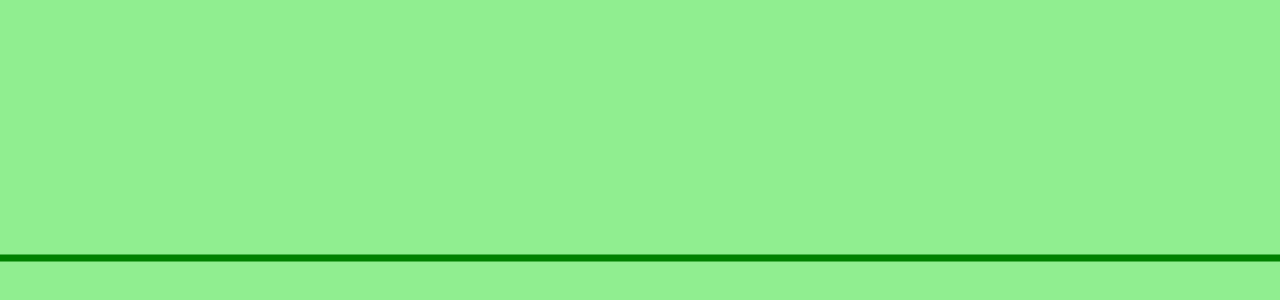
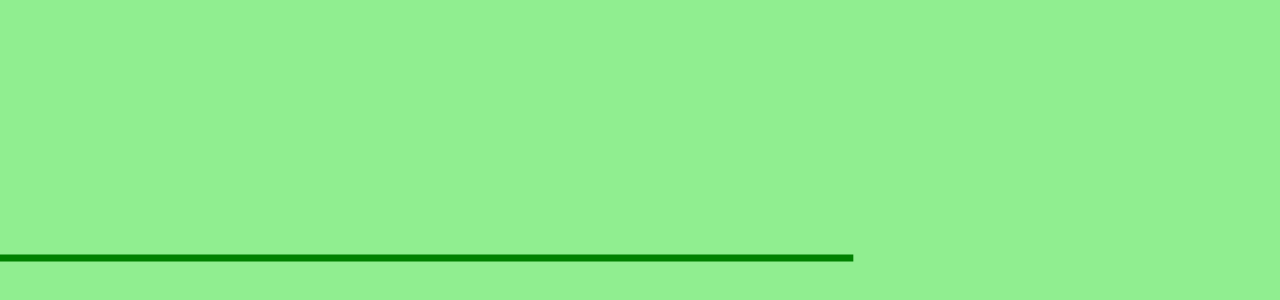
Before and after one commit to mindfullabs/mindful-toolbox, a plain HTML site: page index.html in a window 1280 px wide. Shown: the part 142-442 px from the top of the page. Drawn offline with Linux system fonts and the light colour scheme.

Commit message:
changed time

```diff
--- a/index.html
+++ b/index.html
@@ -41,14 +41,16 @@ function drawGrapher() {
 		var now = _.time()
 		svg.empty()
 
-		var leftTime = now - 1000 * 3
+		var timeSpan = 4000
+		var leftTime = now - (2/3)*timeSpan
+		var rightTime = now + (1/3)*timeSpan
 
 		var rightP = [now, 0]
-		var rightPos = [size[0], size[1] / 2]
+		var rightPos = [_.lerp(leftTime, 0, rightTime, size[0], rightP[0]), size[1] / 2]
 		for (var i = model.points.length - 1; i >= 0; i--) {
 			var p = model.points[i]
 			var pos = [
-				_.lerp(leftTime, 0, now, size[0], p[0]),
+				_.lerp(leftTime, 0, rightTime, size[0], p[0]),
 				rightPos[1] + rightP[1]
 			]
 
--- a/utils.js
+++ b/utils.js
@@ -42,7 +42,10 @@ function grabMouseRelative(d, cb, onUp) {
     grabMouse(d, function (pos) {
         if (lastPos) cb(sub(pos, lastPos))
         lastPos = pos
-    }, onUp)
+    }, function () {
+        lastPos = null
+        if (onUp) onUp()
+    })
 }
 
 function getStartOfDay(time) {
```
